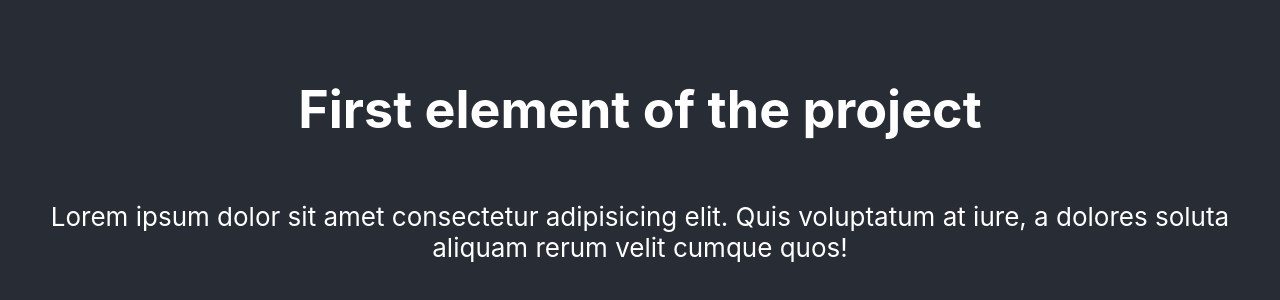
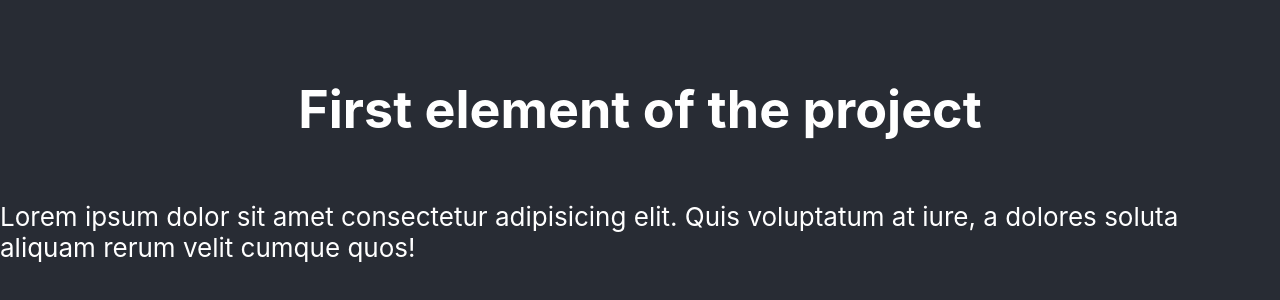
Before and after one commit to lsemeniuk/fe-20_final_project, a React (Create React App) app: page /index in a window 1280 px wide. Shown: the part 234-534 px from the top of the page. Built offline with nearby package versions, Linux system fonts and the light colour scheme.

Commit message:
add style module, fixed error

```diff
--- a/src/App.js
+++ b/src/App.js
@@ -1,9 +1,9 @@
 import AppRoutes from './routes/AppRoutes';
-import './App.scss';
+import styles from './App.scss';
 
 function App() {
   return (
-    <div className="App">
+    <div className={styles.App}>
       <AppRoutes />
     </div>
   );
--- a/src/components/Button/Button.js
+++ b/src/components/Button/Button.js
@@ -1,9 +1,9 @@
 import React from 'react';
-import './Button.scss';
+import styles from './Button.scss';
 
 const Button = ({ text, onClick }) => {
   return (
-    <button className="button" onClick={onClick}>
+    <button className={styles.button} onClick={onClick}>
       {text}
     </button>
   );
--- a/src/index.js
+++ b/src/index.js
@@ -7,8 +7,8 @@ import './index.scss';
 
 ReactDOM.render(
   <React.StrictMode>
-  <BrowserRouter>
-    <App />
+    <BrowserRouter>
+      <App />
     </BrowserRouter>
   </React.StrictMode>,
   document.getElementById('root')
--- a/src/index.scss
+++ b/src/index.scss
@@ -1,13 +1,7 @@
 body {
   margin: 0;
-  font-family: -apple-system, BlinkMacSystemFont, 'Segoe UI', 'Roboto', 'Oxygen',
-    'Ubuntu', 'Cantarell', 'Fira Sans', 'Droid Sans', 'Helvetica Neue',
-    sans-serif;
+  font-family: -apple-system, BlinkMacSystemFont, 'Segoe UI', 'Roboto', 'Oxygen', 'Ubuntu', 'Cantarell', 'Fira Sans',
+    'Droid Sans', 'Helvetica Neue', sans-serif;
   -webkit-font-smoothing: antialiased;
   -moz-osx-font-smoothing: grayscale;
 }
-
-code {
-  font-family: source-code-pro, Menlo, Monaco, Consolas, 'Courier New',
-    monospace;
-}
```
Also changed, not shown: public/manifest.json (added), public/robots.txt (added).
